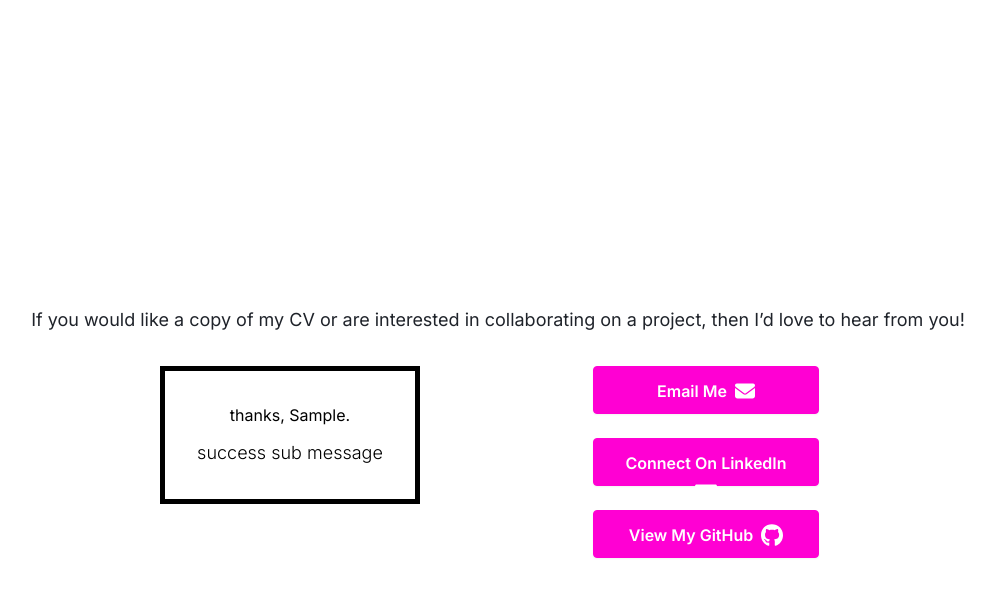
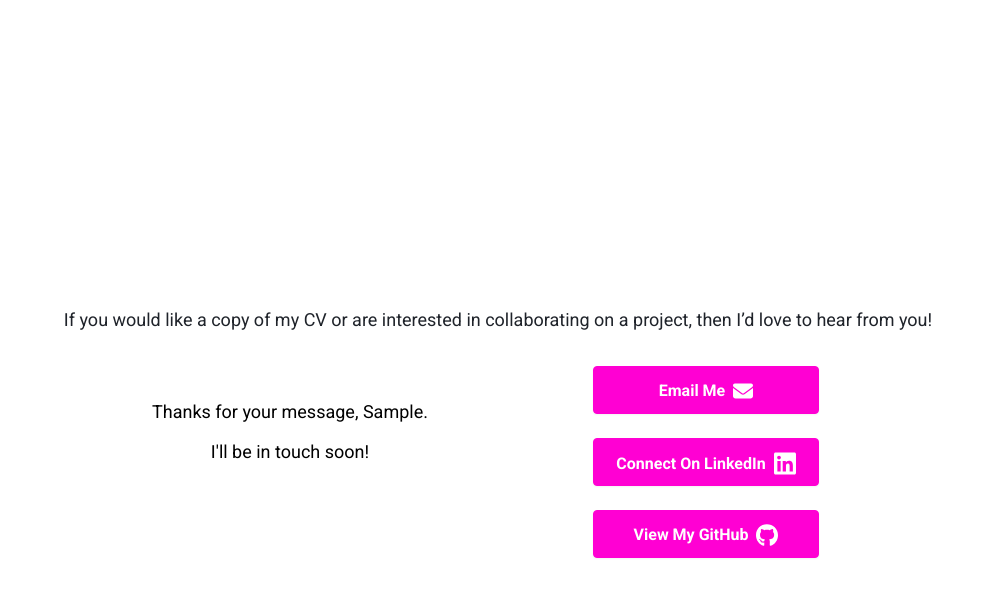
Before and after one commit to jbhall4291/next-portfolio, a Next.js app: page /contact in a window 1280 px wide. Both pictures are taken after typing "Sample", "name@example.com", "Sample" into the empty fields and a click on the button "Submit Message". Shown: the top 596 px of the page, without its empty margins (142-1137 px from the left). Built offline with nearby package versions, Linux system fonts and the light colour scheme.

Commit message:
use Roboto font, tweak styling

```diff
--- a/src/app/contact/page.js
+++ b/src/app/contact/page.js
@@ -18,7 +18,7 @@ export default function Contact() {
                     <a href="mailto:jbhall4291@gmail.com" target="_blank" rel="noreferrer">
                         <button
                             type="submit"
-                            className=" btn btn-secondary px-5 py-3 flex flex-row justify-center items-center gap-x-2 w-[226px] rounded text-base font-semibold text-white"
+                            className=" btn btn-secondary px-5 py-3 flex flex-row justify-center items-center gap-x-2 w-[226px] rounded text-base  text-white"
                         >
                             <div>Email Me</div>
 
@@ -30,7 +30,7 @@ export default function Contact() {
                     <a href="https://www.linkedin.com/in/johnny-hall-dev/" target="_blank" rel="noreferrer">
                         <button
                             type="submit"
-                            className=" btn btn-secondary px-5 py-3 flex flex-row justify-center items-center gap-x-2 w-[226px]  rounded text-base font-semibold text-white"
+                            className=" btn btn-secondary px-5 py-3 flex flex-row justify-center items-center gap-x-2 w-[226px]  rounded text-base  text-white"
                         >
                             <div>Connect On LinkedIn</div>
 
@@ -43,7 +43,7 @@ export default function Contact() {
                     <a href="https://github.com/jbhall4291" target="_blank" rel="noreferrer">
                         <button
                             type="submit"
-                            className=" btn btn-secondary px-5 py-3 flex flex-row justify-center items-center gap-x-2  w-[226px] rounded text-base font-semibold text-white"
+                            className=" btn btn-secondary px-5 py-3 flex flex-row justify-center items-center gap-x-2  w-[226px] rounded text-base  text-white"
                         >
                             <div>View My GitHub </div>
 
--- a/src/app/layout.js
+++ b/src/app/layout.js
@@ -1,10 +1,16 @@
-import { Inter } from "next/font/google";
+
+import { Roboto } from 'next/font/google';
 import "./globals.css";
 import Header from "../components/Header";
 import Head from 'next/head'
 
 
-const inter = Inter({ subsets: ["latin"] });
+
+
+const roboto = Roboto({
+  subsets: ['latin'],
+  weight: ['400', '700'],
+});
 
 export const metadata = {
   title: "Johnny Hall Software Developer Portfolio",
@@ -18,10 +24,9 @@ export default function RootLayout({ children }) {
         <link rel="stylesheet" type='text/css' href="https://cdn.jsdelivr.net/gh/devicons/devicon@latest/devicon.min.css" />
       </Head>
 
-      <body className={inter.className}>
+      <body className={roboto.className}>
+
         <Header />
-
-
 
 
         {children}
--- a/src/app/projects/fanfinder/page.js
+++ b/src/app/projects/fanfinder/page.js
@@ -88,7 +88,7 @@ export default function Projects() {
                 >
                     <div className="flex flex-col items-center justify-evenly gap-y-4 lg:flex-row ">
                         <div className="  order-2 flex  flex-col items-center gap-y-1 text-center lg:order-1 lg:justify-center">
-                            <h1 className=" text-primary font-bold text-4xl text-highlight md:text-5xl">Fan Finder</h1>
+                            <h1 className=" text-primary text-4xl text-highlight md:text-5xl">Fan Finder</h1>
                             <h2 className="text-lg ">A location-based social networking mobile app, built with:</h2>
                             <div className="flex  flex-row flex-wrap justify-center gap-1.5 md:gap-2 ">
 
@@ -127,7 +127,7 @@ export default function Projects() {
                         <a href="https://newsbuzz-jbhall4291.netlify.app/" target="_blank">
                             <button className="btn text-white hover:bg-primary hover:border-primary">
                                 Project Showcase
-                                <svg xmlns="http://www.w3.org/2000/svg" fill="white" width="24" viewBox="0 0 640 512"><path d="M72 88a56 56 0 1 1 112 0A56 56 0 1 1 72 88zM64 245.7C54 256.9 48 271.8 48 288s6 31.1 16 42.3l0-84.7zm144.4-49.3C178.7 222.7 160 261.2 160 304c0 34.3 12 65.8 32 90.5l0 21.5c0 17.7-14.3 32-32 32l-64 0c-17.7 0-32-14.3-32-32l0-26.8C26.2 371.2 0 332.7 0 288c0-61.9 50.1-112 112-112l32 0c24 0 46.2 7.5 64.4 20.3zM448 416l0-21.5c20-24.7 32-56.2 32-90.5c0-42.8-18.7-81.3-48.4-107.7C449.8 183.5 472 176 496 176l32 0c61.9 0 112 50.1 112 112c0 44.7-26.2 83.2-64 101.2l0 26.8c0 17.7-14.3 32-32 32l-64 0c-17.7 0-32-14.3-32-32zm8-328a56 56 0 1 1 112 0A56 56 0 1 1 456 88zM576 245.7l0 84.7c10-11.3 16-26.1 16-42.3s-6-31.1-16-42.3zM320 32a64 64 0 1 1 0 128 64 64 0 1 1 0-128zM240 304c0 16.2 6 31 16 42.3l0-84.7c-10 11.3-16 26.1-16 42.3zm144-42.3l0 84.7c10-11.3 16-26.1 16-42.3s-6-31.1-16-42.3zM448 304c0 44.7-26.2 83.2-64 101.2l0 42.8c0 17.7-14.3 32-32 32l-64 0c-17.7 0-32-14.3-32-32l0-42.8c-37.8-18-64-56.5-64-101.2c0-61.9 50.1-112 112-112l32 0c61.9 0 112 50.1 112 112z"/></svg>
+                                <svg xmlns="http://www.w3.org/2000/svg" fill="white" width="24" viewBox="0 0 640 512"><path d="M72 88a56 56 0 1 1 112 0A56 56 0 1 1 72 88zM64 245.7C54 256.9 48 271.8 48 288s6 31.1 16 42.3l0-84.7zm144.4-49.3C178.7 222.7 160 261.2 160 304c0 34.3 12 65.8 32 90.5l0 21.5c0 17.7-14.3 32-32 32l-64 0c-17.7 0-32-14.3-32-32l0-26.8C26.2 371.2 0 332.7 0 288c0-61.9 50.1-112 112-112l32 0c24 0 46.2 7.5 64.4 20.3zM448 416l0-21.5c20-24.7 32-56.2 32-90.5c0-42.8-18.7-81.3-48.4-107.7C449.8 183.5 472 176 496 176l32 0c61.9 0 112 50.1 112 112c0 44.7-26.2 83.2-64 101.2l0 26.8c0 17.7-14.3 32-32 32l-64 0c-17.7 0-32-14.3-32-32zm8-328a56 56 0 1 1 112 0A56 56 0 1 1 456 88zM576 245.7l0 84.7c10-11.3 16-26.1 16-42.3s-6-31.1-16-42.3zM320 32a64 64 0 1 1 0 128 64 64 0 1 1 0-128zM240 304c0 16.2 6 31 16 42.3l0-84.7c-10 11.3-16 26.1-16 42.3zm144-42.3l0 84.7c10-11.3 16-26.1 16-42.3s-6-31.1-16-42.3zM448 304c0 44.7-26.2 83.2-64 101.2l0 42.8c0 17.7-14.3 32-32 32l-64 0c-17.7 0-32-14.3-32-32l0-42.8c-37.8-18-64-56.5-64-101.2c0-61.9 50.1-112 112-112l32 0c61.9 0 112 50.1 112 112z" /></svg>
                             </button>
                         </a>
 
--- a/src/components/ContactForm.js
+++ b/src/components/ContactForm.js
@@ -100,12 +100,12 @@ function ContactForm() {
     const { name, email, visaType, message } = formData;
 
     return (
-        <div className="flex flex-col gap-y-1.5 w-full mx-auto  items-center text-black font-customSans ">
+        <div className="flex flex-col gap-y-1.5 w-full mx-auto  items-center text-black  ">
             {formSubmitted ? (
-                <div className=" flex flex-col gap-y-3 text-center  justify-center  border-black border-[5px] p-8 -lg ">
-                    <h2>thanks, {formData.name}.</h2>
-                    <p className="max-w-2xl   mx-auto  font-light text-black text-base  md:text-lg   font-customSans">
-                        success sub message
+                <div className=" flex flex-col gap-y-3 text-center  justify-center  text-lg p-8 -lg ">
+                    <h2>Thanks for your message, {formData.name}.</h2>
+                    <p className="max-w-2xl   mx-auto  font-light text-black text-base  md:text-lg   ">
+                        I'll be in touch soon!
                     </p>
                 </div>
             ) : (
```
